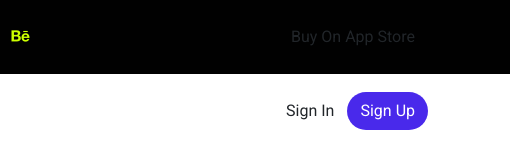
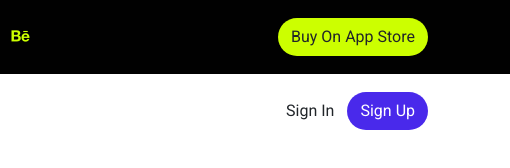
Before and after one commit to Raj8313/Footer, a plain HTML site: page index.html in a window 1280 px wide. Shown: the full height of the page, 770-1280 px from the left. Drawn offline with nearby package versions, Linux system fonts and the light colour scheme.

Commit message:
modified css file & readme file

```diff
--- a/css/style.css
+++ b/css/style.css
@@ -21,11 +21,11 @@ body {
   background-color: #ccff00;
 }
 
-/* .btnText {
+.btnText {
   background-color: #ccff00;
-  color: ;
+
   border-radius: 99999px;
-} */
+}
 
 /* Second nav  */
 
```
Also changed, not shown: 1 other file.
